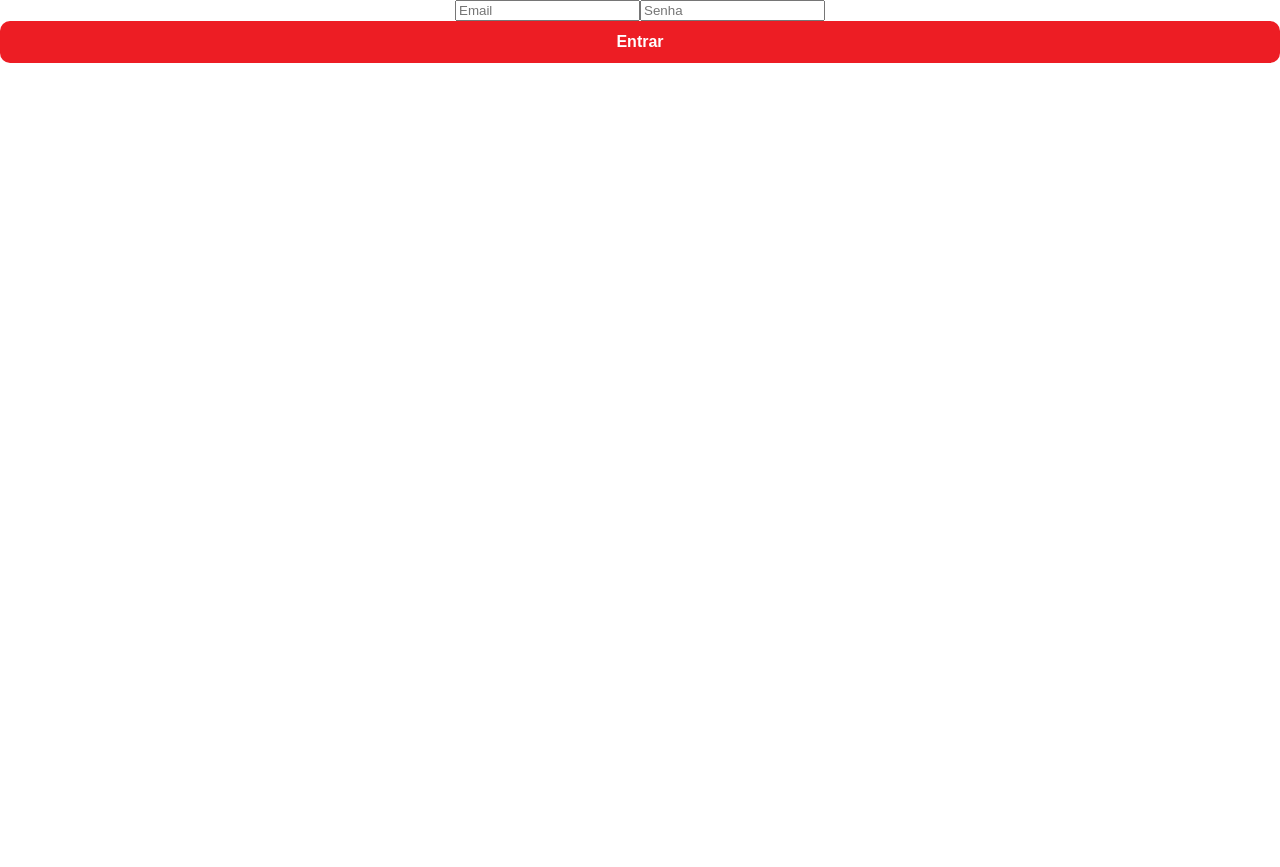
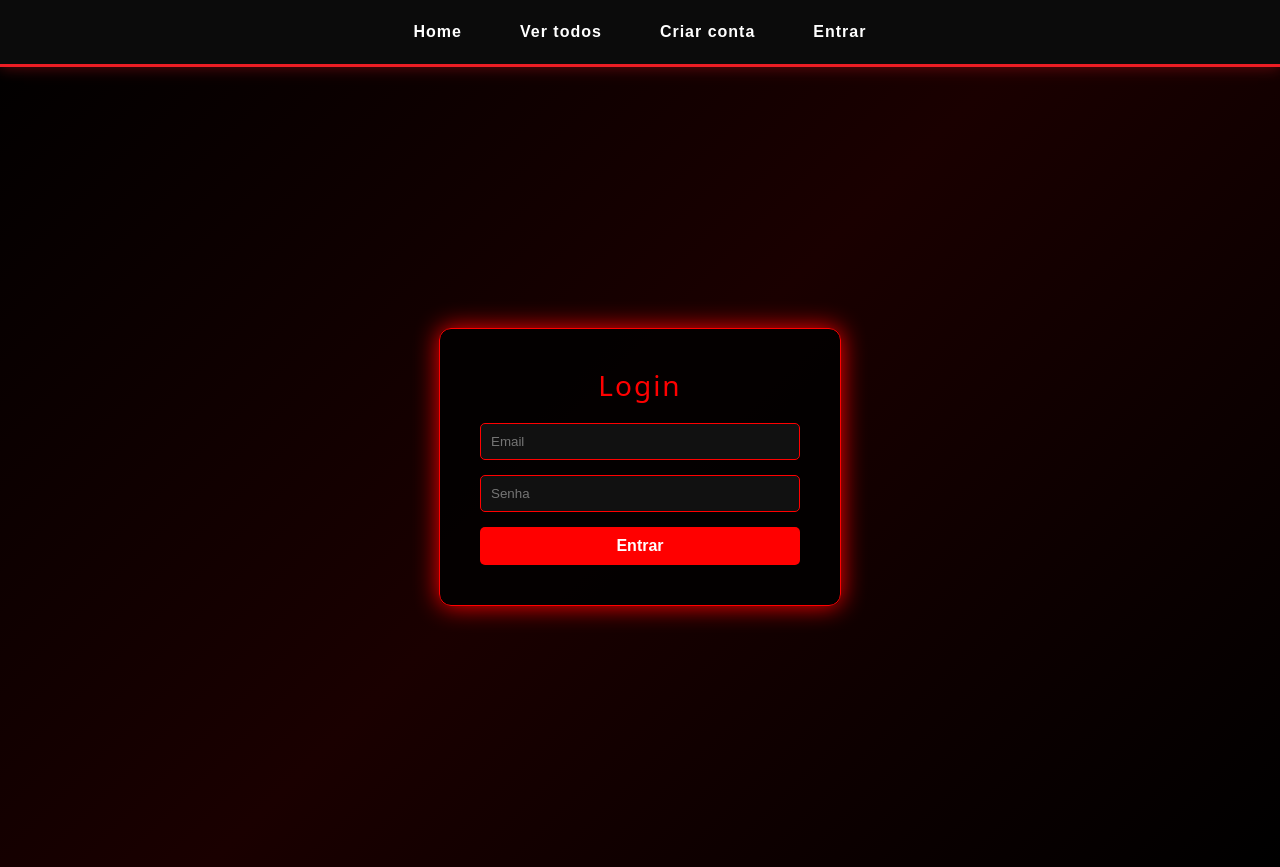
Before and after one commit to HenriqueBossle/react-characters-front-end, a React (Vite) app: page /login in a window 1280 px wide. Before the commit the page ends 800 px from the top, so only its background shows below. Built offline with nearby package versions, Linux system fonts and the light colour scheme.

Commit message:
add auth style

```diff
--- /dev/null
+++ b/src/pages/Auth/Login.css
@@ -0,0 +1,70 @@
+/* Fundo estilo Marvel */
+body {
+    margin: 0;
+    padding: 0;
+    background: linear-gradient(135deg, #000000, #1a0000, #000000);
+    font-family: Arial, Helvetica, sans-serif;
+}
+
+/* Centralizar tela */
+.login-container {
+    height: 100vh;
+    display: flex;
+    justify-content: center;
+    align-items: center;
+}
+
+/* Card do login */
+.login-card {
+    background: rgba(0, 0, 0, 0.85);
+    padding: 40px;
+    border-radius: 12px;
+    box-shadow: 0 0 25px red;
+    display: flex;
+    flex-direction: column;
+    width: 320px;
+    border: 1px solid red;
+}
+
+/* Título */
+.login-title {
+    color: red;
+    text-align: center;
+    margin-bottom: 20px;
+    font-size: 28px;
+    letter-spacing: 2px;
+}
+
+/* Inputs */
+.login-card input {
+    margin-bottom: 15px;
+    padding: 10px;
+    border: 1px solid red;
+    border-radius: 5px;
+    background: #111;
+    color: white;
+    outline: none;
+}
+
+/* Efeito ao clicar */
+.login-card input:focus {
+    box-shadow: 0 0 10px red;
+}
+
+/* Botão */
+.login-card button {
+    padding: 10px;
+    background: red;
+    border: none;
+    border-radius: 5px;
+    color: white;
+    font-weight: bold;
+    cursor: pointer;
+    transition: 0.3s;
+}
+
+/* Hover botão */
+.login-card button:hover {
+    background: darkred;
+    box-shadow: 0 0 10px red;
+}
--- a/src/pages/Auth/Login.jsx
+++ b/src/pages/Auth/Login.jsx
@@ -1,6 +1,8 @@
 import { useState } from 'react';
 import axios from 'axios';
 import { useNavigate } from 'react-router-dom';
+import './Login.css';
+import Navbar from '../Characters/Navbar';
 
 function Login() {
     const [email, setEmail] = useState('');
@@ -13,25 +15,30 @@ function Login() {
             const response = await axios.post('http://127.0.0.1:8000/api/login', {
                 email,
                 password,
-                device_name: 'react_app' // O parâmetro que colocamos no Controller
+                device_name: 'react_app'
             });
 
-            // SALVA O TOKEN AQUI!
             localStorage.setItem('token', response.data.token);
-
             alert("Logado com sucesso!");
-            navigate('/new'); // Redireciona para a tela de criação
+            navigate('/new');
         } catch (error) {
             alert("Erro ao logar. Verifique suas credenciais.");
         }
     };
 
     return (
-        <form onSubmit={handleLogin}>
-            <input type="email" onChange={e => setEmail(e.target.value)} placeholder="Email" />
-            <input type="password" onChange={e => setPassword(e.target.value)} placeholder="Senha" />
-            <button type="submit">Entrar</button>
-        </form>
+        <>
+        <Navbar />
+
+        <div className="login-container">
+            <form className="login-card" onSubmit={handleLogin}>
+                <h2 className="login-title">Login</h2>
+                <input type="email" onChange={e => setEmail(e.target.value)} placeholder="Email" />
+                <input type="password" onChange={e => setPassword(e.target.value)} placeholder="Senha" />
+                <button type="submit">Entrar</button>
+            </form>
+        </div>
+        </>
     );
 }
 
--- /dev/null
+++ b/src/pages/Auth/Register.css
@@ -0,0 +1,91 @@
+/* Fundo estilo Marvel */
+body {
+    margin: 0;
+    padding: 0;
+    background: linear-gradient(135deg, #000000, #1a0000, #000000);
+    font-family: Arial, Helvetica, sans-serif;
+}
+
+/* Container central */
+.container {
+    min-height: 100vh;
+    display: flex;
+    justify-content: center;
+    align-items: center;
+}
+
+/* Card */
+.card {
+    background: rgba(0, 0, 0, 0.9);
+    padding: 35px;
+    border-radius: 12px;
+    width: 350px;
+    box-shadow: 0 0 25px red;
+    border: 1px solid red;
+    color: white;
+}
+
+/* Título */
+.card h2 {
+    text-align: center;
+    color: red;
+    margin-bottom: 20px;
+    letter-spacing: 2px;
+}
+
+/* Grupo do formulário */
+.form-group {
+    display: flex;
+    flex-direction: column;
+    margin-bottom: 15px;
+}
+
+/* Labels */
+.form-group label {
+    margin-bottom: 5px;
+    font-size: 14px;
+}
+
+/* Inputs */
+.form-group input {
+    padding: 10px;
+    border-radius: 5px;
+    border: 1px solid red;
+    background: #111;
+    color: white;
+    outline: none;
+}
+
+/* Efeito focus */
+.form-group input:focus {
+    box-shadow: 0 0 10px red;
+}
+
+/* Botão */
+button {
+    width: 100%;
+    padding: 10px;
+    background: red;
+    border: none;
+    border-radius: 5px;
+    color: white;
+    font-weight: bold;
+    cursor: pointer;
+    transition: 0.3s;
+}
+
+/* Hover botão */
+button:hover {
+    background: darkred;
+    box-shadow: 0 0 10px red;
+}
+
+/* Link login */
+.card span {
+    color: red;
+    cursor: pointer;
+}
+
+.card span:hover {
+    text-decoration: underline;
+}
--- a/src/pages/Auth/Register.jsx
+++ b/src/pages/Auth/Register.jsx
@@ -1,6 +1,8 @@
 import { useState } from 'react';
 import axios from 'axios';
 import { useNavigate } from 'react-router-dom';
+import Navbar from '../Characters/Navbar';
+import './Register.css';
 
 
 function Register() {
@@ -48,6 +50,8 @@ function Register() {
     };
 
     return (
+        <>
+        <Navbar />
         <div className="container">
             <div className="card">
                 <h2>Create Account</h2>
@@ -79,6 +83,7 @@ function Register() {
                 </p>
             </div>
         </div>
+        </>
     );
 }
 
--- a/src/pages/Characters/CharactersList.jsx
+++ b/src/pages/Characters/CharactersList.jsx
@@ -11,13 +11,14 @@ function CharactersList(){
     const navigate = useNavigate();
     const token = localStorage.getItem('token');
 
+
     useEffect(() => {
         const requestAPI = async () => {
         try{
             const response = await api.get('/characters/');
             setCharacters(response.data.data)
         } catch(error){
-            console.error("Erro em trazer personagens:", error);
+            console.error("Erro em trazer personagens:", error.response.data);
         }
     }
         requestAPI()
--- a/src/pages/Characters/Navbar.jsx
+++ b/src/pages/Characters/Navbar.jsx
@@ -21,12 +21,13 @@ function Navbar() {
     return (
         <div className="nav">
             <Link to="/">Home</Link>
+            <Link to="/list">Ver todos</Link>
 
             {/* Links visíveis apenas para Logados */}
             {authenticated && (
                 <>
                     <Link to="/new">Adicionar novo</Link>
-                    <Link to="/list">Ver todos</Link>
+
                     <button onClick={handleLogout}>Logout</button>
                 </>
             )}
```
